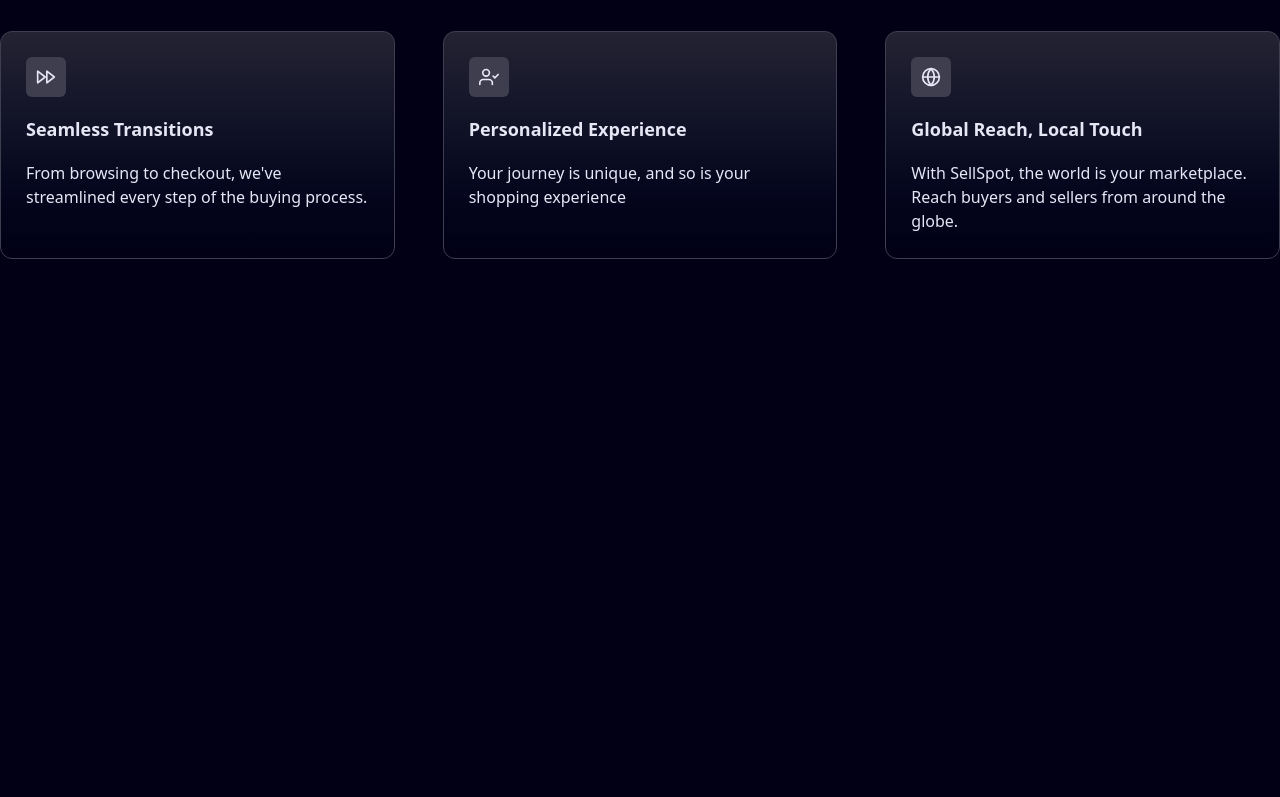
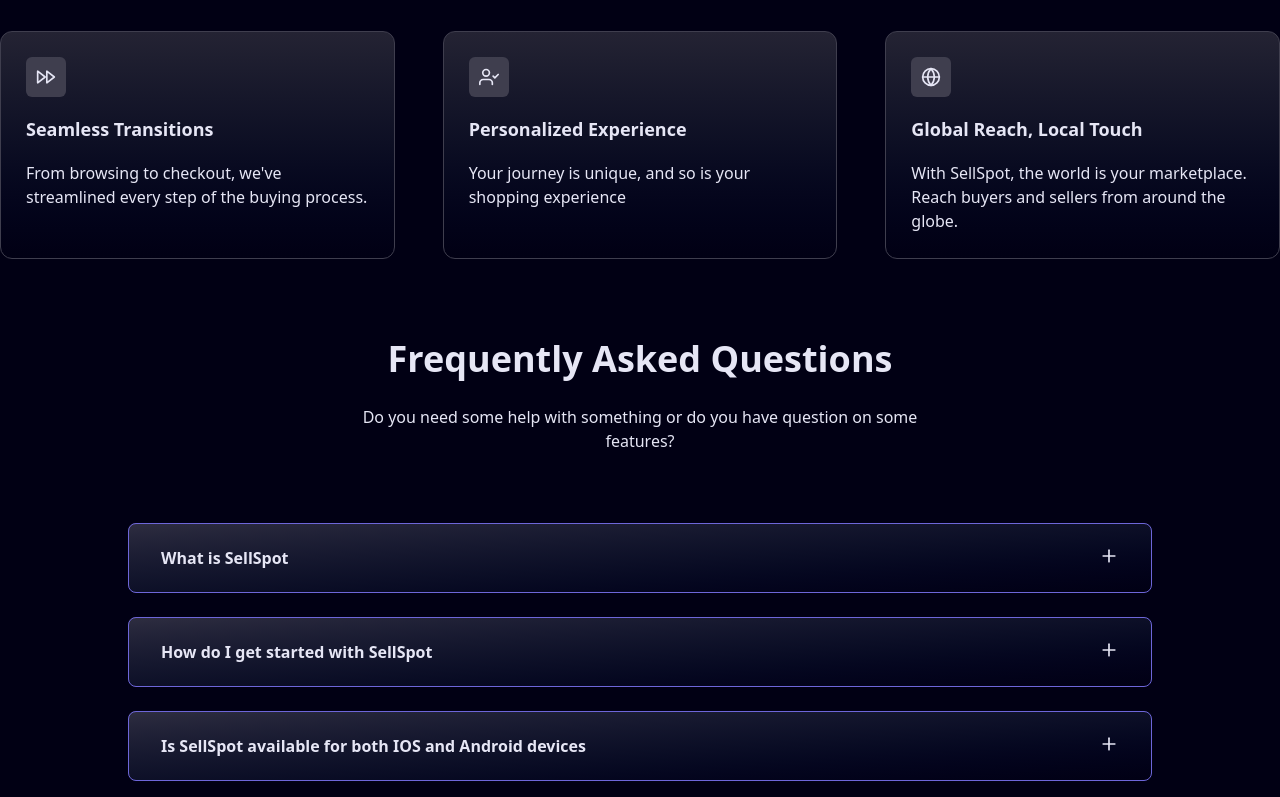
Before and after one commit to Gulpanjul/slicing-figma, a Next.js app: page / in a window 1280 px wide. Shown: the part 2000-2797 px from the top of the page. Before the commit the page ends 2339 px from the top, so only its background shows below. Built offline with nearby package versions, Linux system fonts and the light colour scheme.

Commit message:
feat: add faq section

```diff
--- a/package.json
+++ b/package.json
@@ -9,6 +9,7 @@
     "lint": "eslint"
   },
   "dependencies": {
+    "@headlessui/react": "^2.2.8",
     "next": "15.5.3",
     "postcss": "^8.5.6",
     "react": "19.1.0",
--- a/src/components/layouts/LandingPageLayout/LandingPageLayoutNavbar/LandingPageLayoutNavbar.tsx
+++ b/src/components/layouts/LandingPageLayout/LandingPageLayoutNavbar/LandingPageLayoutNavbar.tsx
@@ -4,7 +4,7 @@
 
 const LandingPageLayoutNavbar = () => {
   return (
-    <header className="fixed inset-0 z-50 container mx-auto h-[5rem] px-[1.188rem] flex items-center justify-between bg-dark">
+    <header className="fixed inset-0 z-10 container mx-auto h-[5rem] px-[1.188rem] flex items-center justify-between bg-dark">
       <div className="font-semibold text-[1.75rem]">SellSpot</div>
       <nav>
         <ul className="flex items-center justify-center gap-4">
--- /dev/null
+++ b/src/components/views/Home/FaqSection/FaqSection.constant.tsx
@@ -0,0 +1,40 @@
+const FAQ_ITEMS = [
+  {
+    id: 1,
+    question: "What is SellSpot",
+    answer:
+      "SellSpot is a cutting-edge application that serves as a marketplace platform connection buyers and seller worldwide. it's designed to streamline the buying and selling experience, making it easier and more convenient for users to discover, connect, and transact.",
+  },
+  {
+    id: 2,
+    question: "How do I get started with SellSpot",
+    answer:
+      "Getting started with SellSpot is simple! Just download the app from the App Store or Google Play Store, sign up for an account, and you're ready to explore the marketplace. Whether you're looking to buy or sell, our intuitive interface makes it easy to navigate and find what you're looking for.",
+  },
+  {
+    id: 3,
+    question: "Is SellSpot available for both IOS and Android devices",
+    answer:
+      "Yes, absolutely! SellSpot is available for both iOS and Android devices, ensuring that users across different platforms can enjoy the benefits of our marketplace platform.",
+  },
+  {
+    id: 4,
+    question: "How secure are transactions on SellSpot?",
+    answer:
+      "Security is our top priority at SellSpot. We utilize advanced encryption technologies and adhere to industry best practices to ensure that all transactions conducted on our platform are safe and secure. Additionally, we offer built-in payment protection to safeguard your financial information and provide peace of mind to both buyers and sellers.",
+  },
+  {
+    id: 5,
+    question: "Can I communicate with other users on SellSpot?",
+    answer:
+      "Yes, SellSpot features an integrated messaging system that allows users to communicate with each other directly within the app. Whether you have question about a listing or want to negotiate a deal, our messaging system makes it easy to connect with other users in real-time.",
+  },
+  {
+    id: 6,
+    question: "How does SellSpot ensure a personalized shopping experience?",
+    answer:
+      "At SellSpot, we understand that every user is unique, which is why we've incorporated personalized recommendation algorithms into our platform. By analyzing your browsing and purchasing behavior, we're able to tailor product recommendation and content to your interests, ensuring that every interaction with SellSpot is relevant and meaningful to you.",
+  },
+];
+
+export { FAQ_ITEMS };
--- /dev/null
+++ b/src/components/views/Home/FaqSection/FaqSection.tsx
@@ -0,0 +1,50 @@
+"use client";
+
+import {
+  Disclosure,
+  DisclosureButton,
+  DisclosurePanel,
+} from "@headlessui/react";
+import { FiMinus, FiPlus } from "react-icons/fi";
+import { FAQ_ITEMS } from "./FaqSection.constant";
+
+const FaqSection = () => {
+  const background = "bg-gradient-to-br from-light/20 to-card-secondary";
+  return (
+    <section className="container mx-auto text-center my-20">
+      <div className="max-w-xl mx-auto mb-[4.375rem]">
+        <h2 className="text-4xl font-bold mb-[1.625rem]">
+          Frequently Asked Questions
+        </h2>
+        <p>
+          Do you need some help with something or do you have question on some
+          features?
+        </p>
+      </div>
+
+      <div className="mx-auto w-full max-w-5xl grid grid-cols-1 gap-6">
+        {FAQ_ITEMS.map((faq, index) => (
+          <Disclosure key={index}>
+            {({ open }) => (
+              <div
+                className={`${open ? "border" : ""} ${background} border-primary rounded-lg`}
+              >
+                <DisclosureButton
+                  className={`group flex w-full justify-between rounded-lg px-8 py-[1.375rem] text-left font-bold border-primary focus:outline-none focus-visible:ring focus-visible:ring-primary/75 ${open ? "" : "border"}`}
+                >
+                  <span>{faq.question}</span>
+                  {open ? <FiMinus size={20} /> : <FiPlus size={20} />}
+                </DisclosureButton>
+                <DisclosurePanel className="px-8 text-left pb-[1.375rem] pt-4">
+                  {faq.answer}
+                </DisclosurePanel>
+              </div>
+            )}
+          </Disclosure>
+        ))}
+      </div>
+    </section>
+  );
+};
+
+export default FaqSection;
--- /dev/null
+++ b/src/components/views/Home/FaqSection/index.tsx
@@ -0,0 +1,3 @@
+import FaqSection from "./FaqSection";
+
+export default FaqSection;
--- a/src/components/views/Home/FeatureSection/FeatureSection.tsx
+++ b/src/components/views/Home/FeatureSection/FeatureSection.tsx
@@ -1,4 +1,3 @@
-import React from "react";
 import { FEATURE_ITEMS } from "./FeatureSection.constant";
 
 const FeatureSection = () => {
--- a/src/components/views/Home/Home.tsx
+++ b/src/components/views/Home/Home.tsx
@@ -1,3 +1,4 @@
+import FaqSection from "./FaqSection";
 import FeatureSection from "./FeatureSection";
 import HeroSection from "./HeroSection";
 import MottoSection from "./MottoSection";
@@ -8,6 +9,7 @@
       <HeroSection />
       <MottoSection />
       <FeatureSection />
+      <FaqSection />
     </>
   );
 };
```
Also changed, not shown: 1 other file (tests, documents, lock files or other folders).
